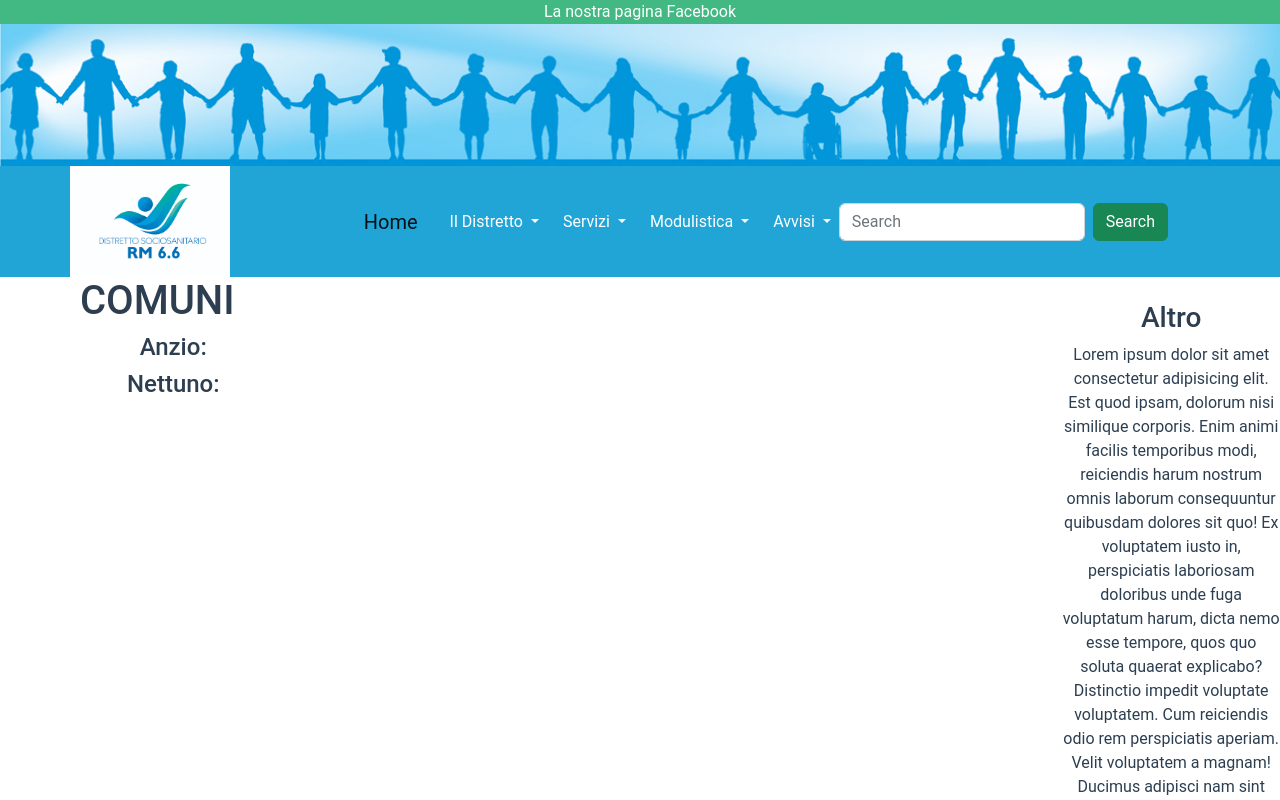
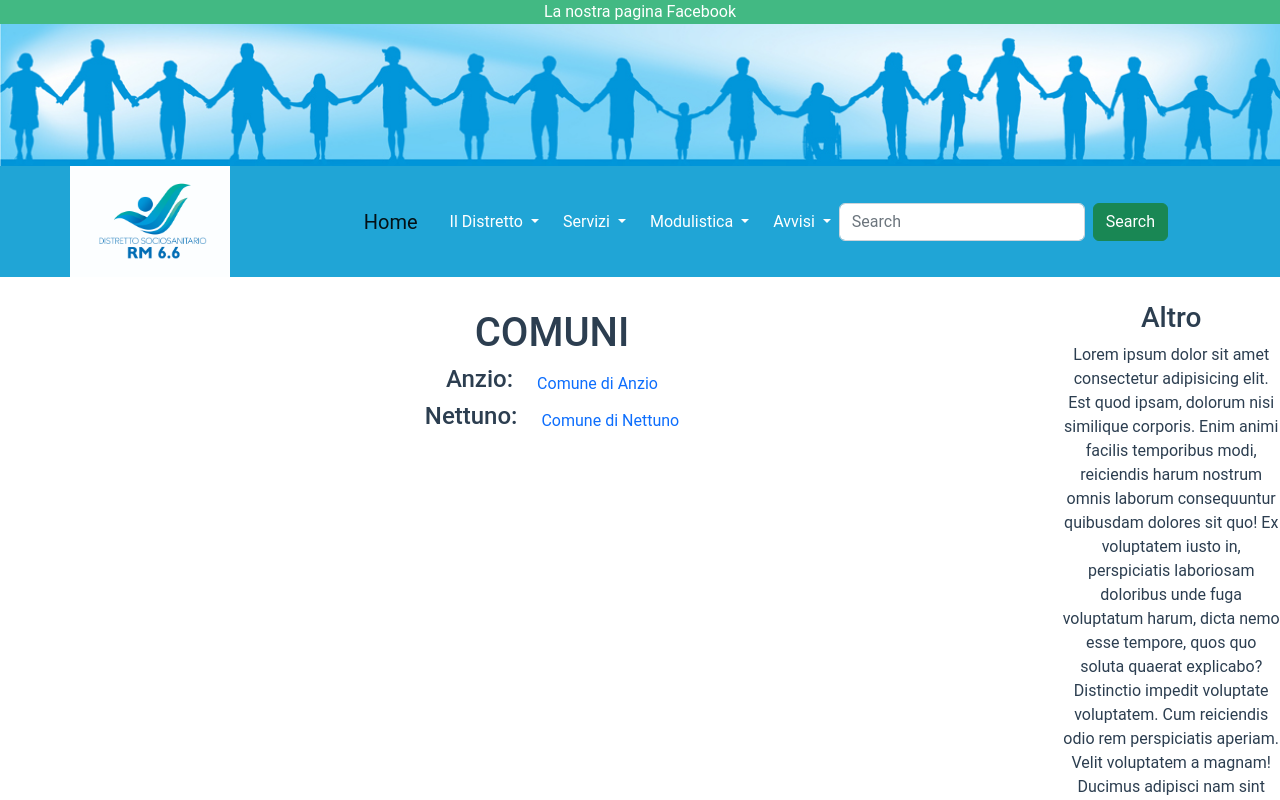
Before and after one commit to Ruma303/ciglieri-demo, a Vue app: page /comuni in a window 1280 px wide. Shown: the top 800 px of the page. Built offline with nearby package versions, Linux system fonts and the light colour scheme.

Commit message:
Aggiunto ComuniPage.vue e links

```diff
--- a/src/App.vue
+++ b/src/App.vue
@@ -4,6 +4,7 @@
 
       <HeaderComponent id="header-component"/>
       <div id="main-view-div">
+        <!-- *Questo router-view sará il componente dinamico che mostrerá altre views -->
         <router-view id="main-component"/>
         <RightSideComponent id="rigthside-container" />
       </div>
@@ -68,8 +69,11 @@ a {
 
    #main-component {
       max-width: 80%;
+      width: 100%;
+      height:100;
       margin: 0;
       padding-left: 5rem;
+      padding-top: 2rem;
       left: 0;
       top: 0;
    }
--- a/src/components/header/NavbarComponent.vue
+++ b/src/components/header/NavbarComponent.vue
@@ -12,8 +12,8 @@
             Il Distretto
           </a>
           <ul class="dropdown-menu">
-            <li><a class="dropdown-item" href="#">I Comuni</a></li>
-            <li><a class="dropdown-item" href="#">Piano di Zona</a></li>
+            <li><router-link class="dropdown-item" to="/comuni">I Comuni</router-link></li>
+            <li><router-link class="dropdown-item" to="/piano-di-zona">Piano di Zona</router-link></li>
           </ul>
         </li>
         <li class="nav-item dropdown">
--- a/src/components/homepage/ComuniPage.vue
+++ /dev/null
@@ -1,20 +0,0 @@
-<template>
-    <div>
-      <h1 class="text-uppercase">Comuni</h1>
-      <ul>
-        <li><h4>Anzio: </h4><a href="https://www.comune.anzio.roma.it/"></a></li>
-        <li><h4>Nettuno: </h4><a href="https://www.comune.nettuno.roma.it/"></a></li>
-      </ul>
-    </div>
-</template>
-<script>
-//import
-export default {
-    name: 'Comuni',
-}
-</script>
-<style lang="scss" scoped>
-ul {
-    list-style:none;
-}
-</style>
--- a/src/router/router.js
+++ b/src/router/router.js
@@ -1,6 +1,5 @@
 import { createRouter, createWebHistory } from 'vue-router'
 import MainView from '../views/MainView.vue'
-import Comuni from '../components/homepage/ComuniPage.vue'
 const routes = [
   { //*HOMEPAGE con le news e gli avvisi
     path: '/',
@@ -11,7 +10,12 @@ const routes = [
   { //*I Comuni
     path: '/comuni',
     name: 'Comuni',
-    component: Comuni
+    component: ()=> import(/*webpackChunkName: "comuni"*/ "@/views/ComuniPage.vue"),
+  },
+  { //*Piano di zona
+    path: '/piano-di-zona',
+   // name: 'Comuni',
+    //component: ()=> import(/*webpackChunkName: "comuni"*/ "@/views/ComuniPage.vue"),
   },
 ]
 const router = createRouter({
--- /dev/null
+++ b/src/views/ComuniPage.vue
@@ -0,0 +1,43 @@
+<template>
+    <div id="comuni-container">
+      <h1 class="text-uppercase">Comuni</h1>
+      <ul class="px-0">
+        <li class="d-flex justify-content-center gap-4 align-items-center">
+          <h4>Anzio: </h4>
+          <a href="https://www.comune.anzio.roma.it/" class="town-link">
+            <span class="town-title">Comune di Anzio</span>
+          </a>
+        </li>
+        <li class="d-flex justify-content-center gap-4 align-items-center">
+          <h4>Nettuno: </h4>
+          <a href="https://www.comune.nettuno.roma.it/" class="town-link">
+            <span class="town-title">Comune di Nettuno</span>
+          </a>
+        </li>
+      </ul>
+    </div>
+</template>
+<script>
+//import
+export default {
+    name: 'Comuni',
+}
+</script>
+<style lang="scss" scoped>
+ul {
+    list-style:none;
+}
+#comuni-container {
+  display: flex;
+  align-items: center;
+  justify-content: center;
+  height: 100%;
+  width: 100%;
+  margin: 0 auto;
+  gap: 1rem;
+
+  #tonw-link {
+    font-size: .8rem;
+  }
+}
+</style>
--- a/src/views/MainView.vue
+++ b/src/views/MainView.vue
@@ -32,7 +32,6 @@ export default {
     position: relative;
 
     .news-container {
-        //max-width: 60%;
         margin: 0;
         left: 0;
         top: 0;
```
